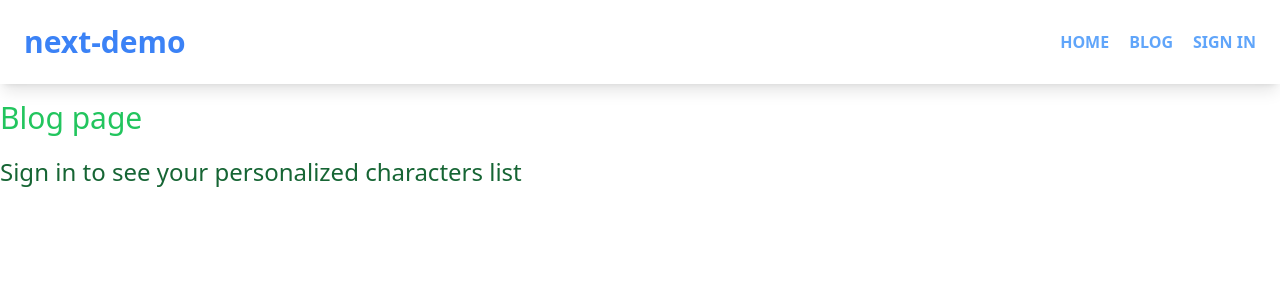
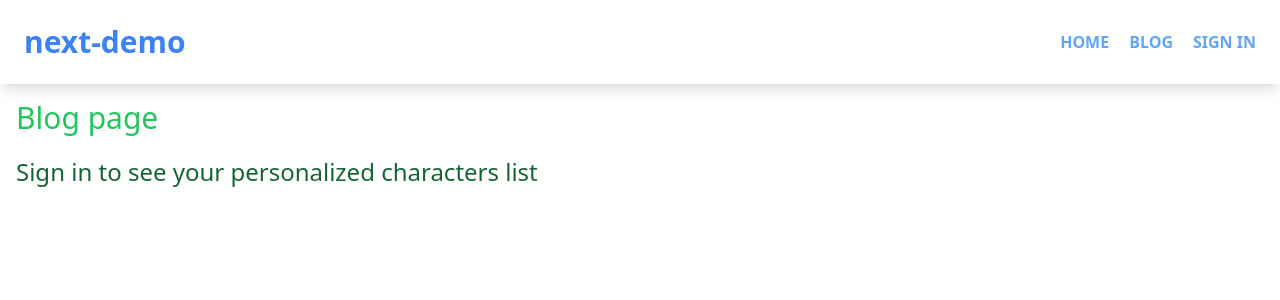
Before and after one commit to xiraynedev/next-demo, a Next.js app: page /blog in a window 1280 px wide. Shown: the top 300 px of the page. Built offline with nearby package versions, Linux system fonts and the light colour scheme; no server answers.

Commit message:
refactor code

```diff
--- a/pages/blog/index.tsx
+++ b/pages/blog/index.tsx
@@ -8,7 +8,7 @@ interface BlogProps {
 
 const Blog: FC<BlogProps> = ({data}) => {
   return (
-    <div className='flex flex-col gap-5'>
+    <div className='flex flex-col gap-5 m-4'>
       <h1 className='text-3xl text-green-500'>Blog page</h1>
       <h2 className='text-2xl text-green-800'>{data}</h2>
     </div>
--- a/pages/dashboard/index.tsx
+++ b/pages/dashboard/index.tsx
@@ -19,7 +19,7 @@ const Index: FC = () => {
   }
 
   return (
-    <div>
+    <div className='flex flex-col m-4'>
       <h1 className='text-3xl text-green-500'>Dashboard page</h1>
     </div>
   )
--- a/pages/index.tsx
+++ b/pages/index.tsx
@@ -36,7 +36,7 @@ const HomePage: FC<HomeProps> = (props) => {
   }, [user]);
 
   return (
-      <div className='flex justify-center mt-8'>
+      <div className='flex my-6 ml-6'>
         <Head>
           <link rel="icon" href="/favicon.ico"/>
         </Head>
```
